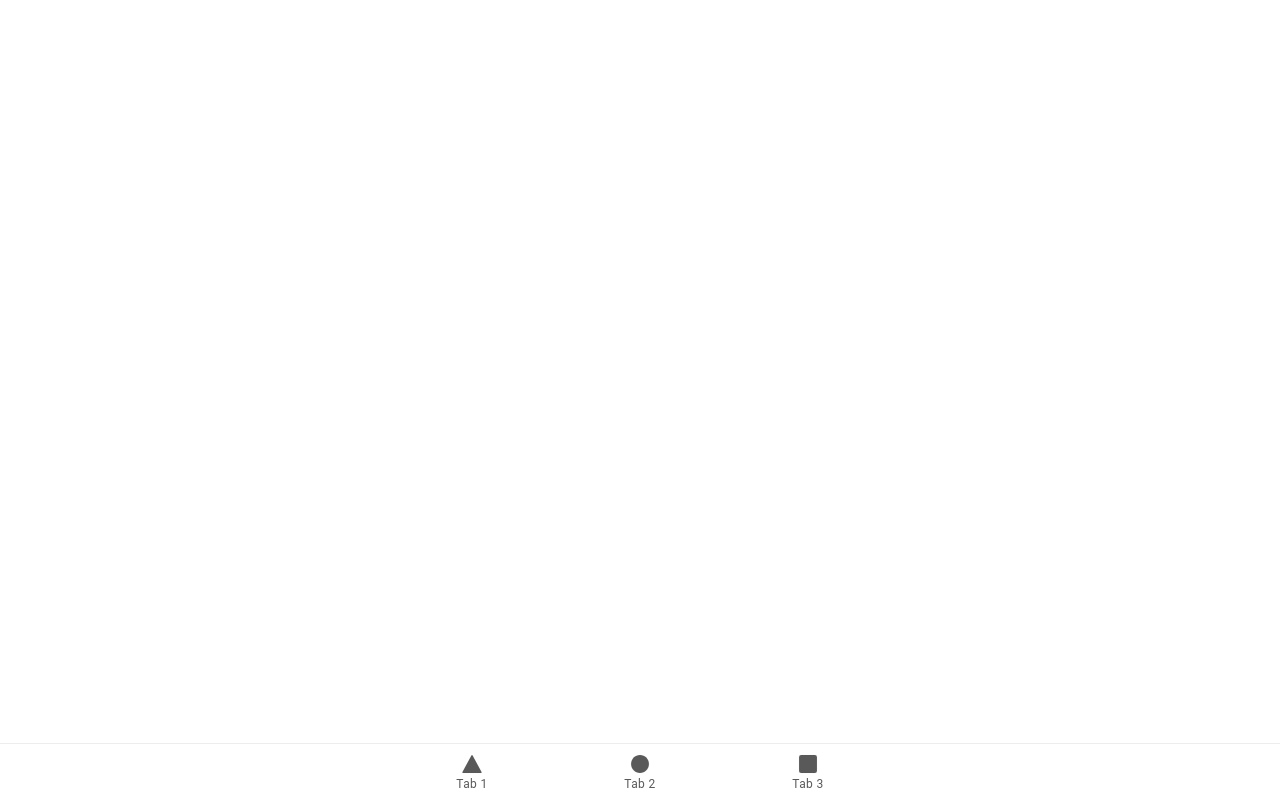
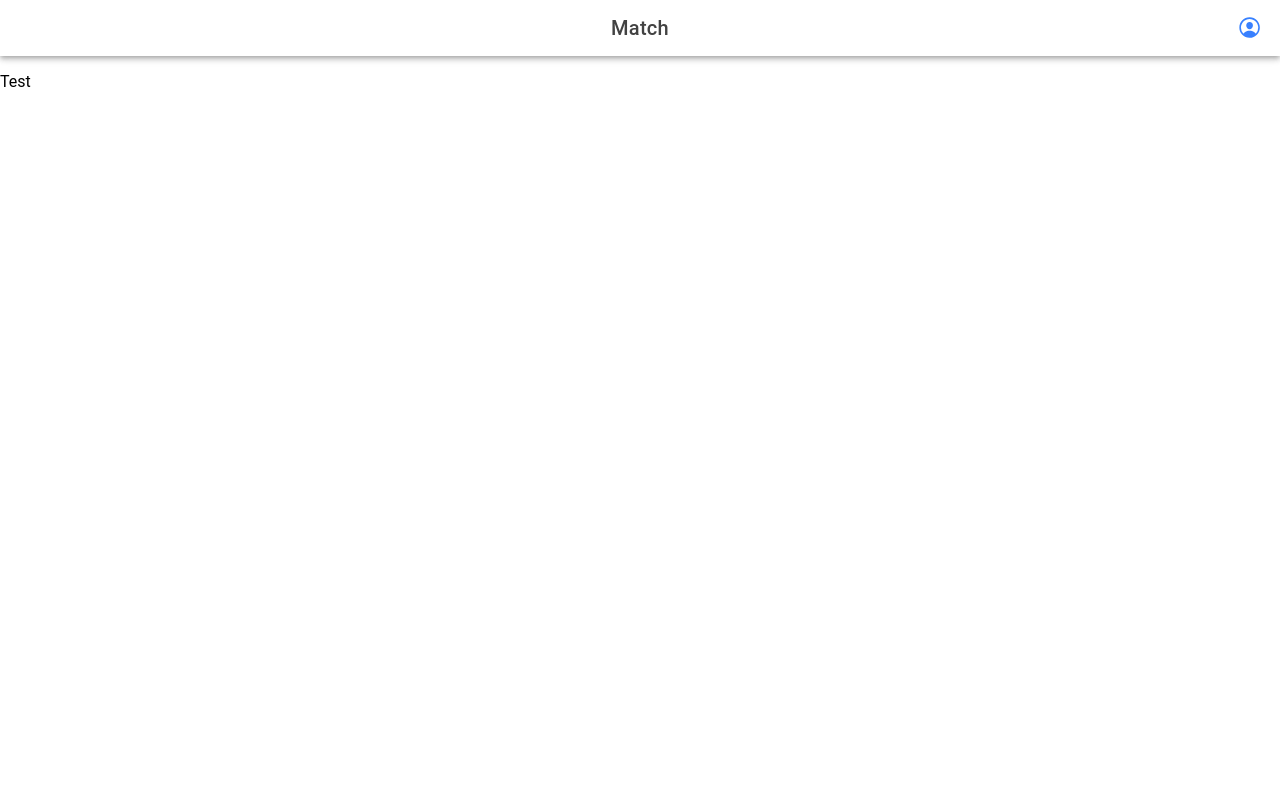
Before and after one commit to mostafa-elhaiany/DineDevine, a React (Vite) app in the folder DineDevineUI/: page /match in a window 1280 px wide. Built offline with nearby package versions, Linux system fonts and the light colour scheme.

Commit message:
Add MatchPage and ProfilePage

```diff
--- a/DineDevineUI/src/App.tsx
+++ b/DineDevineUI/src/App.tsx
@@ -1,19 +1,8 @@
-import { Redirect, Route } from 'react-router-dom';
 import {
-  IonApp,
-  IonIcon,
-  IonLabel,
-  IonRouterOutlet,
-  IonTabBar,
-  IonTabButton,
-  IonTabs,
-  setupIonicReact
+    IonApp, IonRouterOutlet,
+    setupIonicReact
 } from '@ionic/react';
 import { IonReactRouter } from '@ionic/react-router';
-import { ellipse, square, triangle } from 'ionicons/icons';
-import Tab1 from './pages/Tab1';
-import Tab2 from './pages/Tab2';
-import Tab3 from './pages/Tab3';
 
 /* Core CSS required for Ionic components to work properly */
 import '@ionic/react/css/core.css';
@@ -33,42 +22,21 @@ import '@ionic/react/css/display.css';
 
 /* Theme variables */
 import './theme/variables.css';
+import MatchPage from "./pages/MatchPage";
+import React from "react";
+import {Redirect, Route} from "react-router";
+import ProfilePage from "./pages/ProfilePage";
 
 setupIonicReact();
 
 const App: React.FC = () => (
   <IonApp>
     <IonReactRouter>
-      <IonTabs>
         <IonRouterOutlet>
-          <Route exact path="/tab1">
-            <Tab1 />
-          </Route>
-          <Route exact path="/tab2">
-            <Tab2 />
-          </Route>
-          <Route path="/tab3">
-            <Tab3 />
-          </Route>
-          <Route exact path="/">
-            <Redirect to="/tab1" />
-          </Route>
+            <Route path="/profile" component={ProfilePage} />
+            <Route path="/match" component={MatchPage} />
+            <Redirect exact from="/" to="/match" />
         </IonRouterOutlet>
-        <IonTabBar slot="bottom">
-          <IonTabButton tab="tab1" href="/tab1">
-            <IonIcon aria-hidden="true" icon={triangle} />
-            <IonLabel>Tab 1</IonLabel>
-          </IonTabButton>
-          <IonTabButton tab="tab2" href="/tab2">
-            <IonIcon aria-hidden="true" icon={ellipse} />
-            <IonLabel>Tab 2</IonLabel>
-          </IonTabButton>
-          <IonTabButton tab="tab3" href="/tab3">
-            <IonIcon aria-hidden="true" icon={square} />
-            <IonLabel>Tab 3</IonLabel>
-          </IonTabButton>
-        </IonTabBar>
-      </IonTabs>
     </IonReactRouter>
   </IonApp>
 );
--- /dev/null
+++ b/DineDevineUI/src/pages/MatchPage.css
@@ -0,0 +1,7 @@
+.center-title{
+    text-align: center;
+}
+
+.invisible {
+    visibility: hidden;
+}
--- /dev/null
+++ b/DineDevineUI/src/pages/MatchPage.tsx
@@ -0,0 +1,37 @@
+import React from 'react';
+import {
+    IonButton, IonButtons,
+    IonContent,
+    IonHeader, IonIcon,
+    IonPage,
+    IonTitle,
+    IonToolbar,
+} from '@ionic/react';
+import './MatchPage.css';
+import { personCircleOutline } from 'ionicons/icons';
+
+
+const MatchPage: React.FC = () => {
+    return (
+        <IonPage>
+            <IonHeader>
+                <IonToolbar>
+                    <IonButton className={"invisible"} fill={"clear"} slot={"start"}>
+                        <IonIcon slot="icon-only" ios={personCircleOutline} md={personCircleOutline}/>
+                    </IonButton>
+
+                    <IonTitle className={'center-title'}>Match</IonTitle>
+
+                    <IonButton href={"/profile"} fill={"clear"} slot={"end"}>
+                        <IonIcon slot="icon-only" ios={personCircleOutline} md={personCircleOutline}/>
+                    </IonButton>
+                </IonToolbar>
+            </IonHeader>
+            <IonContent fullscreen>
+                <p>Test</p>
+            </IonContent>
+        </IonPage>
+    );
+};
+
+export default MatchPage;
--- /dev/null
+++ b/DineDevineUI/src/pages/ProfilePage.css
@@ -0,0 +1,3 @@
+.center-title{
+    text-align: center;
+}
--- /dev/null
+++ b/DineDevineUI/src/pages/ProfilePage.tsx
@@ -0,0 +1,34 @@
+import React from 'react';
+import {
+    IonBackButton,
+    IonButton, IonButtons,
+    IonContent,
+    IonHeader,
+    IonPage,
+    IonTitle,
+    IonToolbar,
+} from '@ionic/react';
+import './ProfilePage.css';
+
+const ProfilePage: React.FC = () => {
+    return (
+        <IonPage>
+            <IonHeader>
+                <IonToolbar>
+                    <IonButtons slot="start">
+                        <IonBackButton defaultHref="/"></IonBackButton>
+                    </IonButtons>
+                    <IonTitle className={'center-title'}>Profile</IonTitle>
+                    <IonButtons slot="end">
+                        <IonBackButton className={"invisible"} defaultHref="/"></IonBackButton>
+                    </IonButtons>
+                </IonToolbar>
+            </IonHeader>
+            <IonContent fullscreen>
+                <p>Test</p>
+            </IonContent>
+        </IonPage>
+    );
+};
+
+export default ProfilePage;
--- a/DineDevineUI/src/pages/Tab1.tsx
+++ /dev/null
@@ -1,31 +0,0 @@
-import React from 'react';
-import {
-    IonContent,
-    IonHeader,
-    IonPage,
-    IonTitle,
-    IonToolbar,
-} from '@ionic/react';
-import './Tab1.css';
-
-const Tab1: React.FC = () => {
-    return (
-        <IonPage>
-            <IonHeader>
-                <IonToolbar>
-                    <IonTitle>Tab 1</IonTitle>
-                </IonToolbar>
-            </IonHeader>
-            <IonContent fullscreen>
-                <IonHeader collapse="condense">
-                    <IonToolbar>
-                        <IonTitle size="large">Tab 1</IonTitle>
-                    </IonToolbar>
-                </IonHeader>
-
-            </IonContent>
-        </IonPage>
-    );
-};
-
-export default Tab1;
--- a/DineDevineUI/src/pages/Tab2.tsx
+++ /dev/null
@@ -1,25 +0,0 @@
-import { IonContent, IonHeader, IonPage, IonTitle, IonToolbar } from '@ionic/react';
-import ExploreContainer from '../components/ExploreContainer';
-import './Tab2.css';
-
-const Tab2: React.FC = () => {
-  return (
-    <IonPage>
-      <IonHeader>
-        <IonToolbar>
-          <IonTitle>Tab 2</IonTitle>
-        </IonToolbar>
-      </IonHeader>
-      <IonContent fullscreen>
-        <IonHeader collapse="condense">
-          <IonToolbar>
-            <IonTitle size="large">Tab 2</IonTitle>
-          </IonToolbar>
-        </IonHeader>
-        <ExploreContainer name="Tab 2 page" />
-      </IonContent>
-    </IonPage>
-  );
-};
-
-export default Tab2;
--- a/DineDevineUI/src/pages/Tab3.tsx
+++ /dev/null
@@ -1,25 +0,0 @@
-import { IonContent, IonHeader, IonPage, IonTitle, IonToolbar } from '@ionic/react';
-import ExploreContainer from '../components/ExploreContainer';
-import './Tab3.css';
-
-const Tab3: React.FC = () => {
-  return (
-    <IonPage>
-      <IonHeader>
-        <IonToolbar>
-          <IonTitle>Tab 3</IonTitle>
-        </IonToolbar>
-      </IonHeader>
-      <IonContent fullscreen>
-        <IonHeader collapse="condense">
-          <IonToolbar>
-            <IonTitle size="large">Tab 3</IonTitle>
-          </IonToolbar>
-        </IonHeader>
-        <ExploreContainer name="Tab 3 page" />
-      </IonContent>
-    </IonPage>
-  );
-};
-
-export default Tab3;
```
Also changed, not shown: DineDevineUI/src/setupTests.ts (deleted, +0 -14 lines), DineDevineUI/src/pages/Tab1.css (deleted), DineDevineUI/src/pages/Tab2.css (deleted), DineDevineUI/src/pages/Tab3.css (deleted), 1 other file (tests, documents, lock files or other folders).
